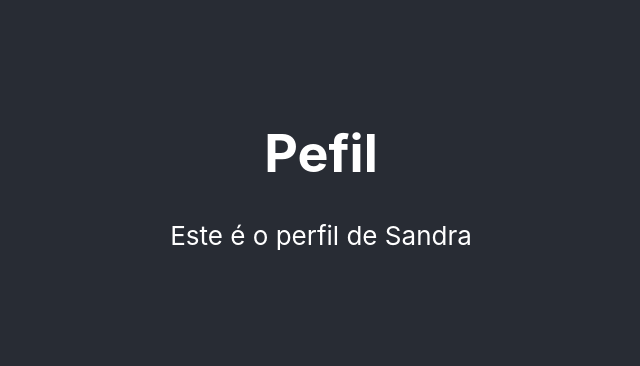
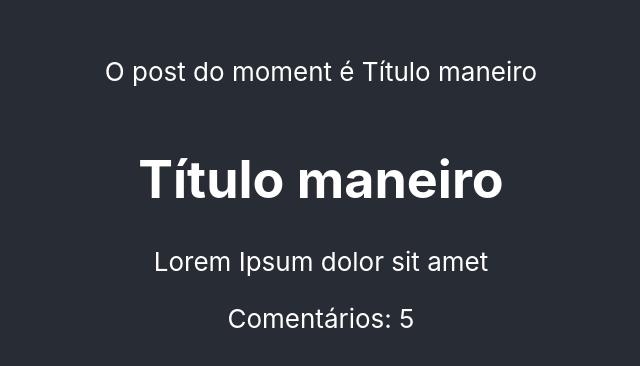
Before and after one commit to DanielAgostinhoSilva/algaworks-erjs, a React (Create React App) app: page / in a window 1280 px wide. Shown: the part 218-584 px from the top of the page, without its empty margins (319-959 px from the left). Built offline with nearby package versions, Linux system fonts and the light colour scheme; the HTML template or start-up script is replaced by a standard one.

Commit message:
feat: 2.15. Como funcionam as props dentro do React

```diff
--- a/src/App.tsx
+++ b/src/App.tsx
@@ -1,13 +1,19 @@
-import React from 'react';
+import React, {useState} from 'react';
 import './App.css';
-import Clock from "./component/Clock";
-import Person from "./component/Person";
+import Sidebar from "./components/Sidebar";
+import Post from "./components/Post";
 
 function App() {
+    const [post, setPost] = useState({
+        title: 'Título maneiro',
+        content: 'Lorem Ipsum dolor sit amet',
+    })
+
     return (
         <div className="App">
             <header className="App-header">
-          <Person />
+                <Sidebar post={post}/>
+                <Post post={post} totalComments={5}/>
             </header>
         </div>
     );
--- /dev/null
+++ b/src/components/Post.tsx
@@ -0,0 +1,22 @@
+export type PostObject = {
+    title: string
+    content: string
+}
+
+interface PostProps {
+    post: PostObject
+    totalComments?: number
+}
+
+export default function Post(props: PostProps) {
+    return <div>
+        <h1>{props.post.title}</h1>
+        <p>{props.post.content}</p>
+        {
+            props.totalComments &&
+            <span>
+                Comentários: {props.totalComments}
+            </span>
+        }
+    </div>
+}
--- /dev/null
+++ b/src/components/Sidebar.tsx
@@ -0,0 +1,12 @@
+import {PostObject} from "./Post";
+
+interface SidebarProps {
+    post: PostObject
+}
+export default function Sidebar(props: SidebarProps) {
+    return <div>
+        <p>
+            O post do moment é {props.post.title}
+        </p>
+    </div>
+}
```
Also changed, not shown: src/components/Clock.tsx (renamed from src/component/Clock.tsx), src/components/HelloWorld.tsx (renamed from src/component/HelloWorld.tsx), src/components/Person.tsx (renamed from src/component/Person.tsx). Lines whose indentation alone changed are shown as unchanged.
